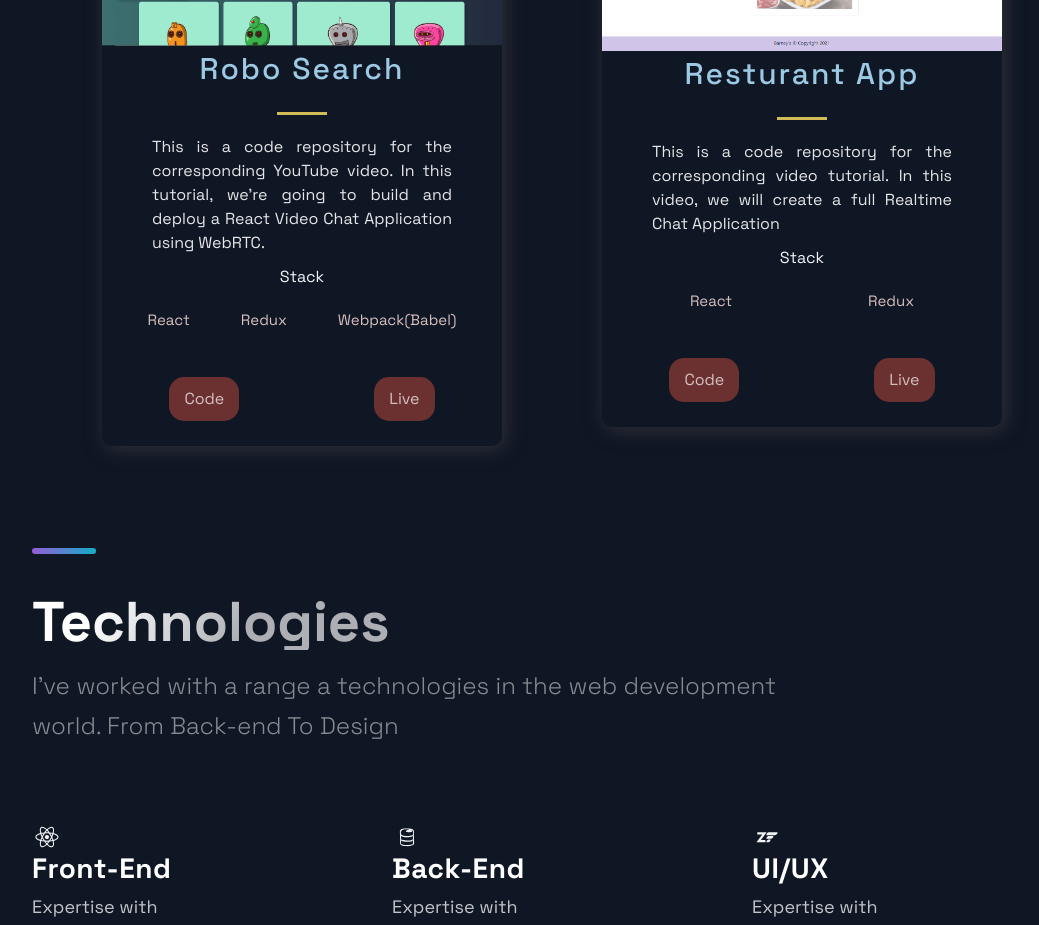
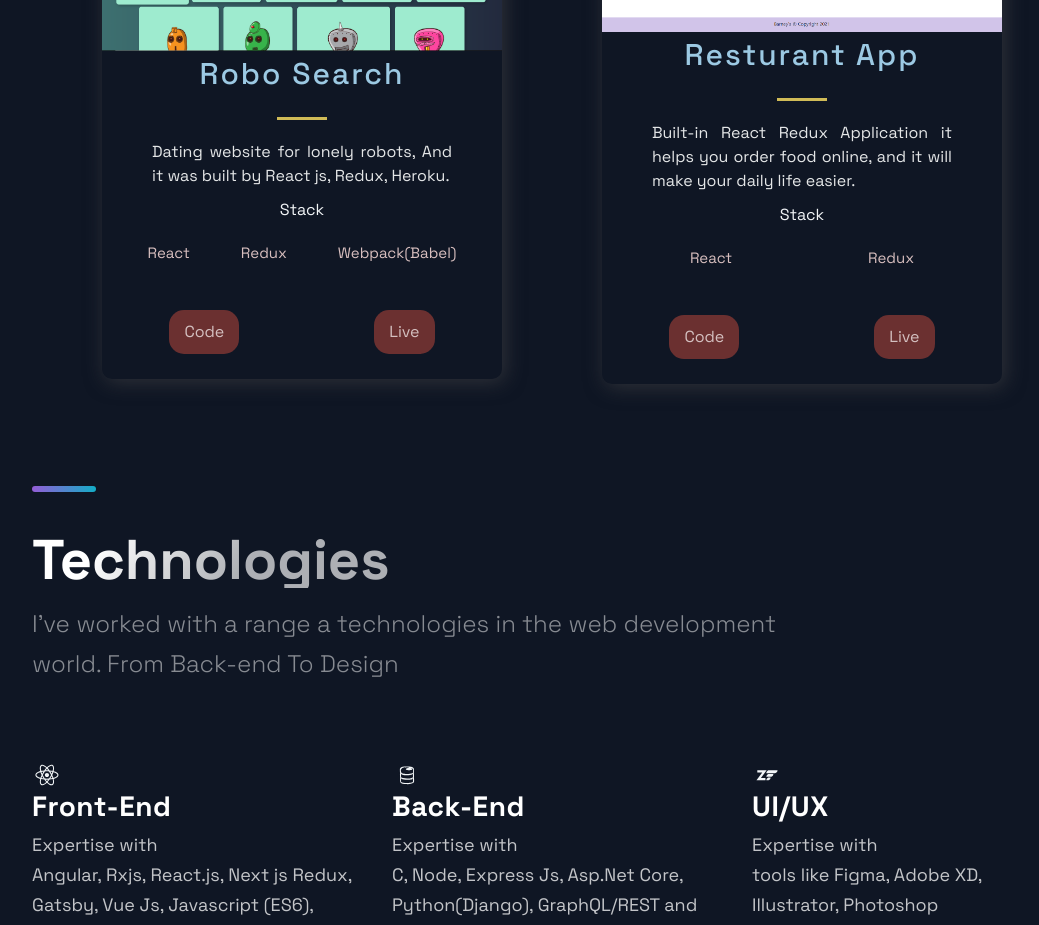
Before and after one commit to zahidhasann88/personal-site, a Next.js app: page / in a window 1280 px wide. Shown: the part 1860-2785 px from the top of the page, without its empty margins (88-1127 px from the left). Built offline with nearby package versions, Linux system fonts and the light colour scheme.

Commit message:
some file updated

```diff
--- a/src/components/Experience/Experience.js
+++ b/src/components/Experience/Experience.js
@@ -13,7 +13,7 @@ const Experience = () => (
           <Nav.Link eventKey="first">Karmasangsthan Limited</Nav.Link>
         </Nav.Item>
         <Nav.Item>
-          <Nav.Link eventKey="second"></Nav.Link>
+          <Nav.Link eventKey="second">Befoward Japan</Nav.Link>
         </Nav.Item>
       </Nav>
     </Col>
@@ -26,6 +26,15 @@ const Experience = () => (
           {/* <Sonnet /> */}
         </Tab.Pane>
         <Tab.Pane eventKey="second">
+        <ListTitle>Frontend Developer</ListTitle>
+        <SectionText>- Work as a Frontend Developer, designing, Intergation and developing user interfaces using angular.
+        <br/>
+        -Adapting interface for modern internet applications using the latest front-end technologies.
+        <br/>
+        -Writing Typescript, SCSS, and HTML.
+        <br/>
+        -Making complex technical and design decisions for Angular projects.
+        </SectionText>
           {/* <Sonnet /> */}
         </Tab.Pane>
       </Tab.Content>
--- a/src/components/Hero/Hero.js
+++ b/src/components/Hero/Hero.js
@@ -13,7 +13,7 @@ const Hero = (props) => (
           I Design Develop & Deploy
         </SectionTitle>
         <SectionText>
-        Zahid Hasan is a Fullstack Developer based in Dhaka Bangladesh. he like to code things from scratch, and enjoy bringing ideas to life in the browser. Currently working at <span><a href="">Karmasangsthan</a></span> Software Developer where he contributes to the High quality applications for Retail customers by making Components with React Js and Next js etc.
+        Zahid Hasan is a Fullstack Developer based in Dhaka Bangladesh. he like to code things from scratch, and enjoy bringing ideas to life in the browser. Currently working at <span><a href="">Beforward Japan</a></span> as a Web Developer where he contributes to the High quality applications for E-commerce Platform by making Components with React, Angular, Vue Js and Typescript etc.
         </SectionText>
         <span><a href="https://docs.google.com/document/d/1EUaY6Jirsp5FETr7U8rivRXHQC8iCUaDkmD900Lg8lA/edit?usp=sharing"><Button>Resume</Button></a></span>
       </LeftSection>
--- a/src/components/Technologies/Technologies.js
+++ b/src/components/Technologies/Technologies.js
@@ -20,7 +20,7 @@ const Technologies = () =>  (
           <ListTitle>Front-End</ListTitle>
           <ListParagraph>
             Expertise with <br />
-            React.js, Next js Redux, Gatsby, Javascript (ES6), HTML & (S)CSS
+            Angular, Rxjs, React.js, Next js Redux, Gatsby, Vue Js, Javascript (ES6), Typescript HTML & (S)CSS, Shopify.
           </ListParagraph>
         </ListContainer>
       </ListItem>
@@ -32,7 +32,7 @@ const Technologies = () =>  (
           <ListTitle>Back-End</ListTitle>
           <ListParagraph>
             Expertise with <br />
-            Node, Express Js, PHP, Python(Django), GraphQL/REST and PostgreSQL
+            C, Node, Express Js, Asp.Net Core, Python(Django), GraphQL/REST and PostgreSQL.
           </ListParagraph>
         </ListContainer>
       </ListItem>
--- a/src/components/TimeLine/TimeLine.js
+++ b/src/components/TimeLine/TimeLine.js
@@ -46,7 +46,7 @@ const Timeline = () => {
     <Section id="about">
       <SectionTitle>About Me</SectionTitle>
       <SectionText>
-      My name is Zahid Hasan and I am a Fullstack Developer with a focus on web development. I have a versatile skill set and love to dabble in new technologies -- this keeps me current and knowledgeable about the best tools for the job. I have experience working on small and medium projects on front-end and modern back-end, business, and React js.
+      My name is Zahid Hasan and I am a Fullstack Developer with a focus on web development. I have a versatile skill set and love to dabble in new technologies -- this keeps me current and knowledgeable about the best tools for the job. I have experience working on small and medium projects on front-end, React js, Redux, Angular, Rxjs and modern back-end, Node, Express Js, Asp.Net Core.
       </SectionText>
       <CarouselContainer ref={carouselRef} onScroll={handleScroll}>
         <>
--- a/src/constants/constants.js
+++ b/src/constants/constants.js
@@ -5,7 +5,7 @@ export const projects = [
       image: '/images/1.png',
       tags: ['React', 'Node', 'Express', 'PostgreSQL', 'Heroku'],
     source: 'https://github.com/zahidhasann88/Face-Recognition-Front-End',
-    visit: 'https://google.com',
+    visit: 'https://face-recognitionn.netlify.app/',
     id: 0,
   },
   {
@@ -14,25 +14,25 @@ export const projects = [
     image: '/images/2.png',
     tags: ['React', 'Redux', 'Firebase'],
     source: 'https://github.com/zahidhasann88/burgur-builderApp-react',
-    visit: 'https://google.com',
+    visit: 'https://burgerrbuilder.netlify.app/login',
     id: 1,
   },
   {
     title: 'Robo Search',
-    description: "This is a code repository for the corresponding YouTube video. In this tutorial, we're going to build and deploy a React Video Chat Application using WebRTC.",
+    description: "Dating website for lonely robots, And it was built by React js, Redux, Heroku.",
       image: '/images/3.jpg',
       tags: ['React', 'Redux', 'Webpack(Babel)'],
     source: 'https://github.com/zahidhasann88/RoboSearching',
-    visit: 'https://google.com',
+    visit: 'https://robosearchh.netlify.app/',
     id: 2,
   },
   {
     title: 'Resturant App',
-    description: "This is a code repository for the corresponding video tutorial. In this video, we will create a full Realtime Chat Application",
+    description: "Built-in React Redux Application it helps you order food online, and it will make your daily life easier.",
     image: '/images/4.png',
     tags: ['React', 'Redux'],
     source: 'https://github.com/zahidhasann88/resturantApp-react',
-    visit: 'https://google.com',
+    visit: 'https://berneys.netlify.app',
     id: 3,
   },
 ];
--- a/src/layout/Layout.js
+++ b/src/layout/Layout.js
@@ -9,7 +9,7 @@ export const Layout = ({children}) => {
     <Container>
      <Header/>
      <Head>
-       <title>Zahid Hasan | Full Stack Developer</title>
+       <title>Zahid Hasan | Software Engineer</title>
      </Head>
      <main>{children}</main>
      <Footer/>
```
Also changed, not shown: 1 other file (tests, documents, lock files or other folders).
